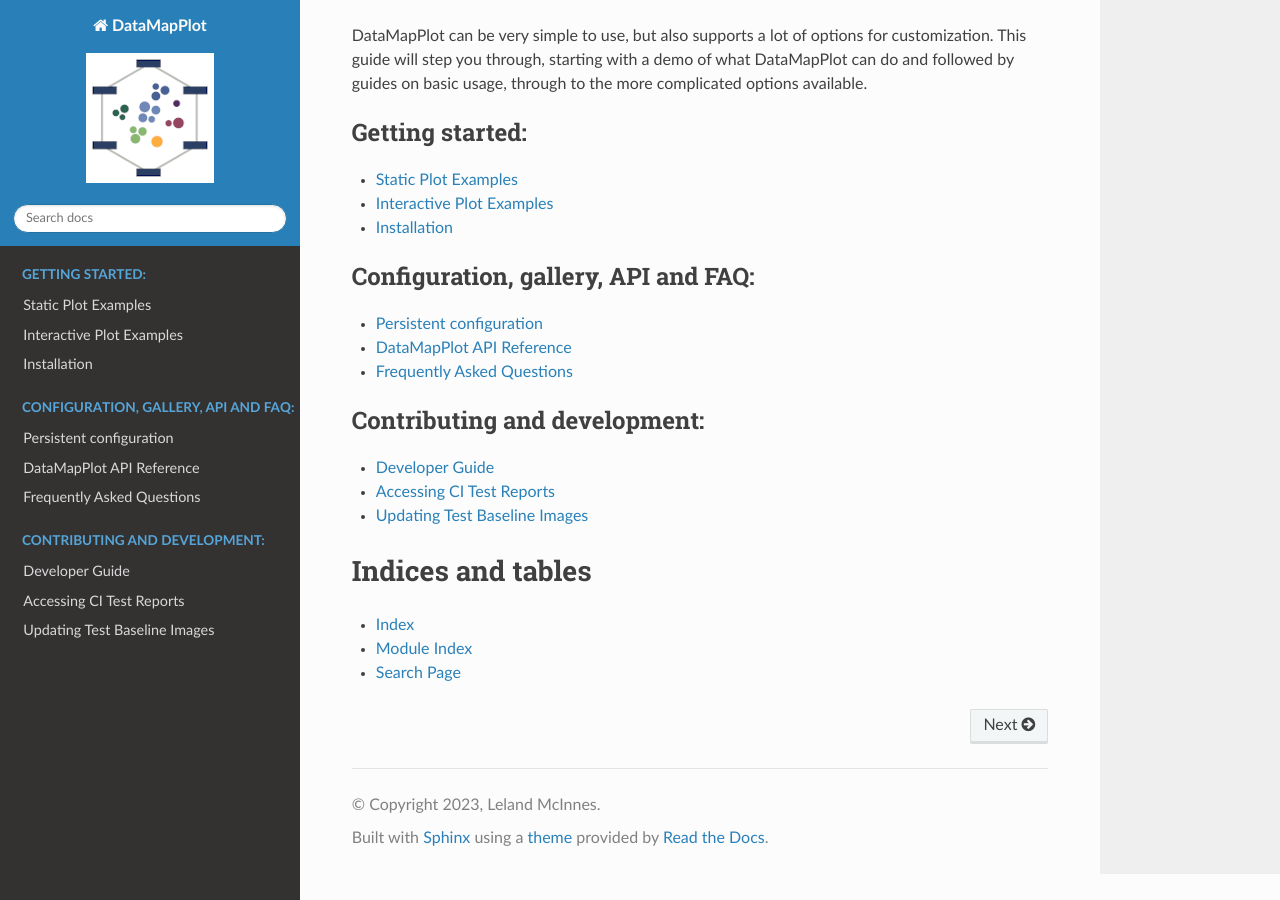
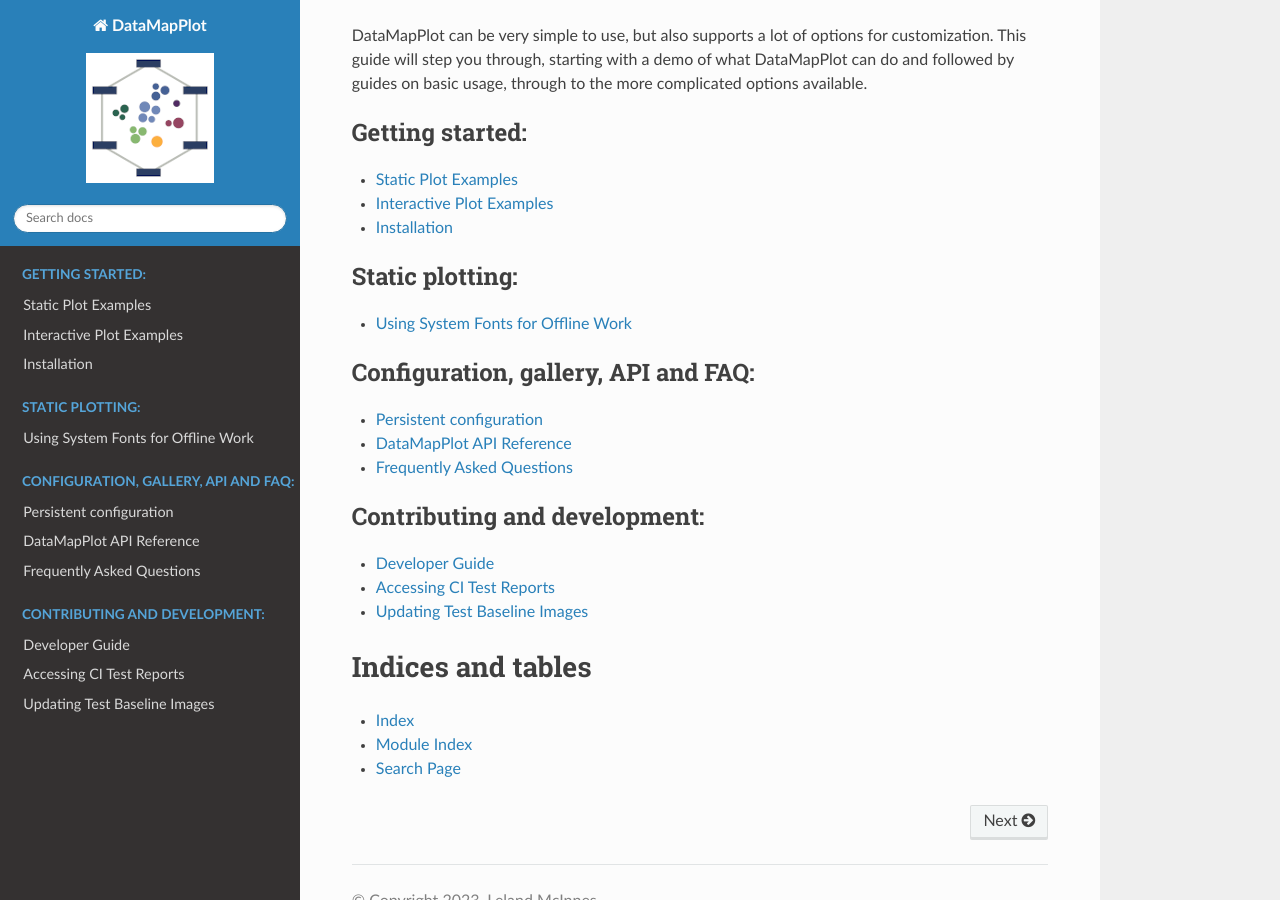
Before and after one commit to TutteInstitute/datamapplot, a Sphinx documentation site: the page built from doc/index.rst, in a window 1280 px wide and 900 px high, scrolled down 479 px. Built offline with Sphinx 7.4.7 and the Read the Docs theme 3.1.0, drawn with Linux system fonts in a browser that asks for light colours; pages that are not in the unit, such as notebooks, are missing from menus; some of the changed lines change nothing that is shown.

Commit message:
Add documentation for use_system_fonts parameter
- Create new offline_fonts.rst documentation page
- Add comprehensive guide for using system fonts in offline environments
- Include examples, troubleshooting, and best practices
- Reference existing example notebook for detailed demonstrations
- Add page to documentation TOC under Static plotting section

Addresses the need for clear documentation about the offline font
functionality introduced in PR #115

```diff
--- a/doc/index.rst
+++ b/doc/index.rst
@@ -43,6 +43,7 @@
    size_controls
    colour_controls
    placement_controls
+   offline_fonts
 
 .. toctree::
    :maxdepth: 1
--- /dev/null
+++ b/doc/offline_fonts.rst
@@ -0,0 +1,209 @@
+Using System Fonts for Offline Work
+===================================
+
+DataMapPlot provides the ``use_system_fonts`` parameter to help users work in offline environments or behind restrictive firewalls. This feature allows you to create plots without downloading fonts from Google Fonts, instead using only the fonts installed on your system.
+
+When to Use System Fonts
+------------------------
+
+The ``use_system_fonts`` parameter is particularly useful when:
+
+ * Working in environments without internet access
+ * Operating behind firewalls that block Google Fonts
+ * Working in regulated industries with strict network policies
+ * Wanting to avoid font download warning messages
+ * Ensuring consistent font rendering across different environments
+
+How It Works
+------------
+
+By default, DataMapPlot attempts to download and use Google Fonts for optimal typography. When you set ``use_system_fonts=True``, the library:
+
+ 1. Skips all attempts to download fonts from Google Fonts
+ 2. Uses only fonts already installed on your system
+ 3. Falls back gracefully if a requested font is not available
+
+Basic Usage
+-----------
+
+Here's a simple example of using system fonts:
+
+.. code:: python
+
+    import datamapplot
+    import numpy as np
+
+    # Create some sample data
+    data_coords = np.random.rand(1000, 2)
+    labels = np.random.choice(['Category A', 'Category B', 'Category C'], 1000)
+
+    # Create a plot using system fonts
+    fig, ax = datamapplot.create_plot(
+        data_coords,
+        labels,
+        title="My Offline Plot",
+        font_family="Arial",  # Use a common system font
+        use_system_fonts=True
+    )
+
+Common System Fonts
+-------------------
+
+When using ``use_system_fonts=True``, it's recommended to use fonts that are commonly available across different operating systems:
+
+ * Arial
+ * Helvetica
+ * Times New Roman
+ * Courier New
+ * Georgia
+ * Verdana
+ * Comic Sans MS
+ * Impact
+ * Trebuchet MS
+ * Palatino
+
+Checking Available Fonts
+------------------------
+
+You can check which fonts are available on your system using matplotlib:
+
+.. code:: python
+
+    from matplotlib import font_manager
+
+    # Get all available font families
+    available_fonts = sorted(set([f.name for f in font_manager.fontManager.ttflist]))
+
+    print(f"Total available system fonts: {len(available_fonts)}")
+
+    # Check for common fonts
+    common_fonts = [
+        "Arial", "Helvetica", "Times New Roman", "Georgia", "Verdana",
+        "Courier New", "Comic Sans MS", "Impact", "Trebuchet MS", "Palatino"
+    ]
+
+    for font in common_fonts:
+        if font in available_fonts:
+            print(f"✓ {font}")
+        else:
+            print(f"✗ {font} (not available)")
+
+Advanced Usage
+--------------
+
+Custom Fonts for Different Elements
+~~~~~~~~~~~~~~~~~~~~~~~~~~~~~~~~~~~
+
+You can specify different system fonts for various plot elements:
+
+.. code:: python
+
+    fig, ax = datamapplot.create_plot(
+        data_coords,
+        labels,
+        title="Mixed Font Example",
+        sub_title="Using different fonts for different elements",
+        font_family="Arial",  # Main font
+        title_keywords={"fontfamily": "Times New Roman", "fontsize": 24},
+        sub_title_keywords={"fontfamily": "Georgia", "fontsize": 16},
+        use_system_fonts=True
+    )
+
+Comparison with Offline Mode
+----------------------------
+
+DataMapPlot offers two different approaches for offline work:
+
+.. list-table::
+   :header-rows: 1
+   :widths: 30 35 35
+
+   * - Feature
+     - ``use_system_fonts``
+     - Offline Mode (cached)
+   * - Use case
+     - Static plots without internet
+     - Interactive plots with cached resources
+   * - Setup required
+     - None
+     - Run ``dmp_offline_cache`` tool
+   * - Font selection
+     - System fonts only
+     - Cached Google Fonts
+   * - Works with
+     - ``create_plot()``
+     - ``create_interactive_plot()``
+   * - Storage needs
+     - None
+     - ~10MB for cache files
+
+Troubleshooting
+---------------
+
+Font Not Found
+~~~~~~~~~~~~~~
+
+If you see warnings like "Font family 'X' not found", it means the specified font is not installed on your system. Solutions:
+
+ 1. Use a different font that is installed
+ 2. Install the missing font on your system
+ 3. Let matplotlib fall back to its default font
+
+Performance Considerations
+~~~~~~~~~~~~~~~~~~~~~~~~~
+
+Using ``use_system_fonts=True`` can slightly improve performance by:
+
+ * Skipping network checks for Google Fonts availability
+ * Avoiding font download attempts
+ * Reducing warning messages in restricted environments
+
+Example: Working Behind a Firewall
+----------------------------------
+
+Here's a complete example for users working in restricted environments:
+
+.. code:: python
+
+    import datamapplot
+    import numpy as np
+    from sklearn.datasets import make_blobs
+
+    # Generate sample clustered data
+    X, y = make_blobs(n_samples=1000, centers=5, n_features=2, random_state=42)
+
+    # Map numeric labels to categories
+    label_names = ['Research', 'Development', 'Production', 'Testing', 'Documentation']
+    labels = np.array([label_names[i] for i in y])
+
+    # Create plot for offline use
+    fig, ax = datamapplot.create_plot(
+        X,
+        labels,
+        title="Project Classification Map",
+        sub_title="Internal data visualization - no external resources needed",
+        font_family="Arial",  # Safe choice for most systems
+        use_system_fonts=True,
+        darkness=0.5,
+        figsize=(12, 10)
+    )
+
+    # Save for sharing within the organization
+    fig.savefig("project_map.png", dpi=300, bbox_inches='tight')
+
+Best Practices
+--------------
+
+ 1. **Choose widely available fonts**: Stick to common system fonts for maximum compatibility
+ 2. **Test on target systems**: Verify your chosen fonts are available where the plots will be viewed
+ 3. **Provide fallbacks**: Consider having alternative font choices for different platforms
+ 4. **Document requirements**: If using specific fonts, document them for other users
+ 5. **Use for static plots**: This feature is designed for ``create_plot()``, not interactive plots
+
+Further Examples
+----------------
+
+For more detailed examples and test cases demonstrating the ``use_system_fonts`` parameter, see the `example notebook <https://github.com/TutteInstitute/datamapplot/blob/main/examples/example_offline_fonts.ipynb>`_ in the examples directory.
+
+.. note::
+   For interactive plots that need to work offline, see the :doc:`offline_mode` documentation which covers caching JavaScript dependencies and fonts for fully self-contained HTML outputs.
```
